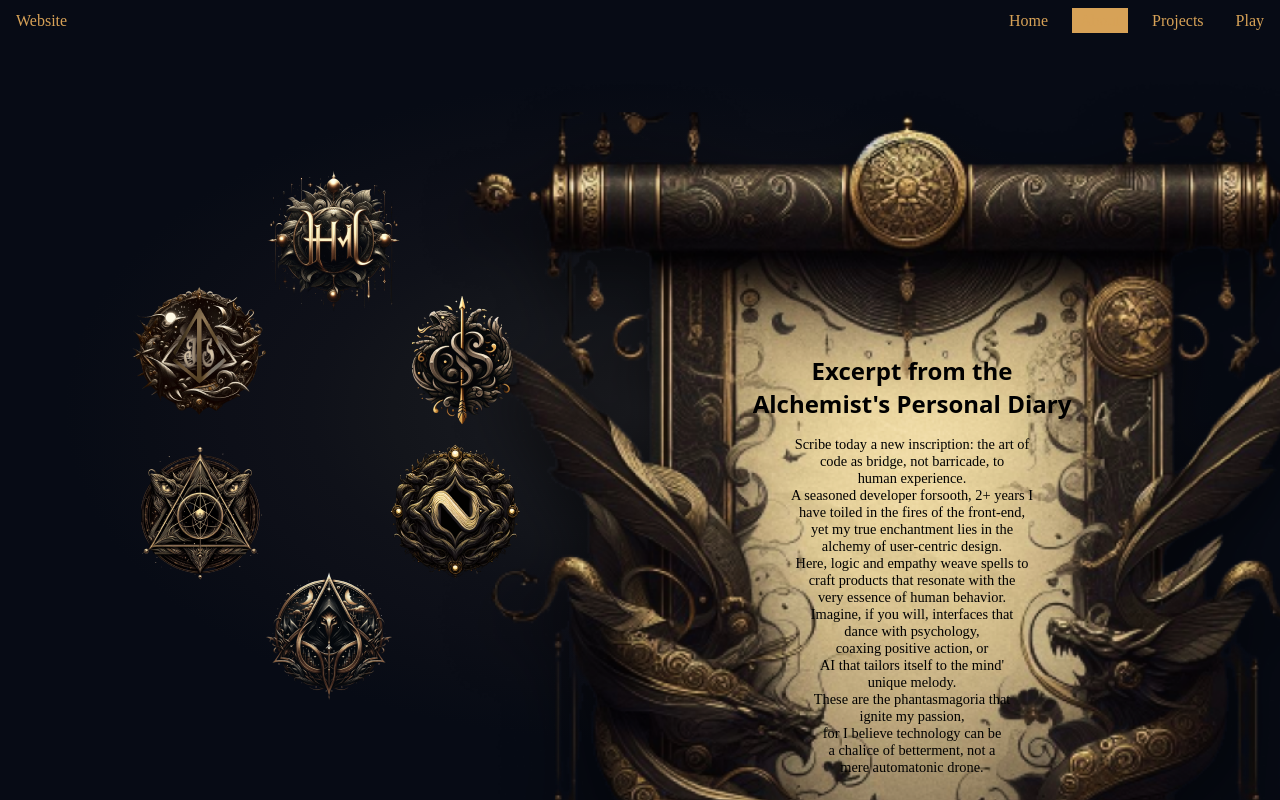
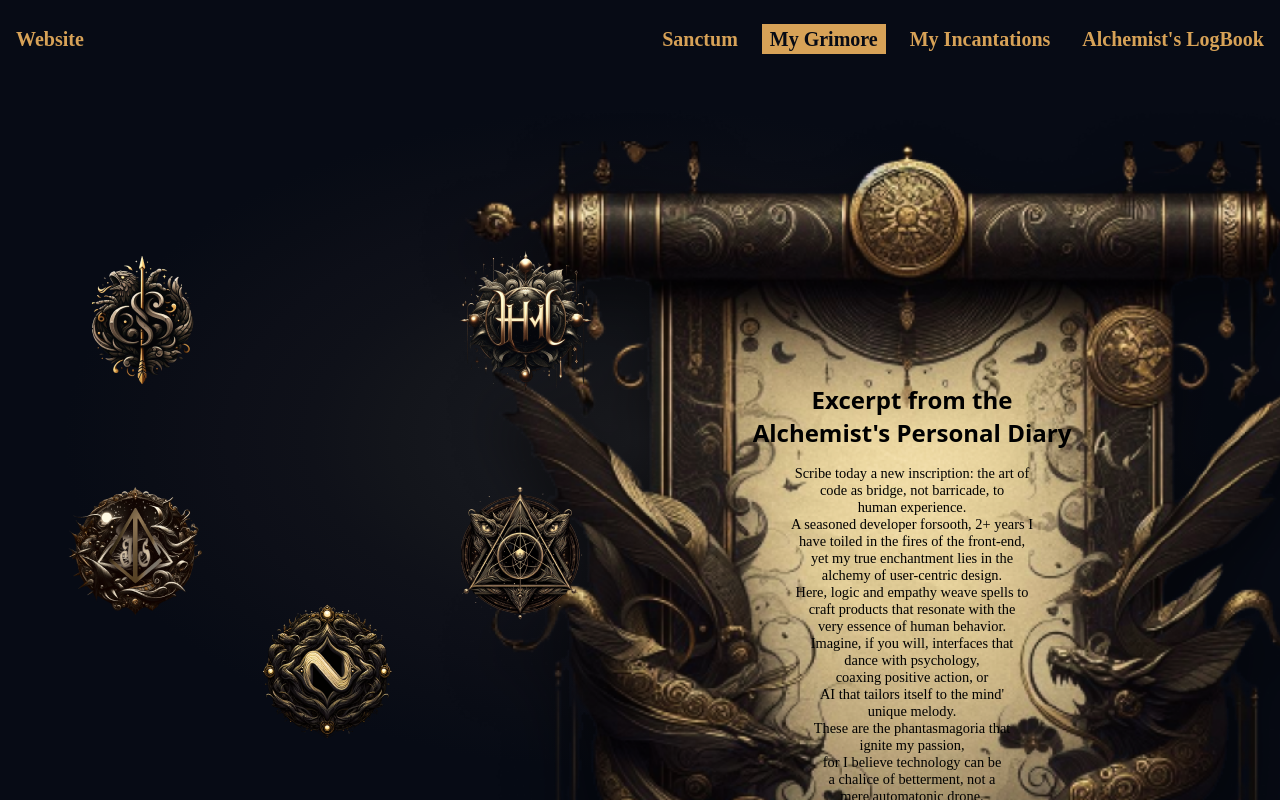
Before and after one commit to upsydedown/upsydedownportfolio, a React (Create React App) app: page /about in a window 1280 px wide. Shown: the top 800 px of the page. Built offline with nearby package versions, Linux system fonts and the light colour scheme.

Commit message:
About Page Update, Navbar Update

```diff
--- a/src/App.css
+++ b/src/App.css
@@ -1,9 +1,41 @@
 .NavigationPanel {
+    margin: 1rem 0.5rem 0.5rem 0rem;
     position: sticky;
     top: 0;
     display: flex;
     align-items: center;
     justify-content: center;
     flex-direction: column;
-    width: 100;
+    width: 100%;
+
 }
+
+.PagesPanel {
+    width: 100%;
+    margin: 0rem;
+    padding: 0rem;
+    flex-flow: column wrap;
+
+}
+
+::-webkit-scrollbar {
+    width: 1rem;
+    height: fit-content;
+}
+
+::-webkit-scrollbar-track {
+    background-color: transparent;
+}
+
+::-webkit-scrollbar-thumb {
+    background-clip: content-box;
+    background-color: #d7a257;
+    border-radius: 1rem;
+    border: 5px solid transparent;
+    -webkit-transition: all 0.5s ease-in-out;
+    transition: all 0.5s ease-in-out;
+}
+
+::-webkit-scrollbar-thumb:hover {
+    background-color: #111010;
+}
--- a/src/components/About.css
+++ b/src/components/About.css
@@ -2,8 +2,7 @@
     height: 92dvh;
     /* overflow: hidden; */
     /* margin-top: 2rem; */
-    background-image: radial-gradient(
-        ellipse,
+    background-image: radial-gradient(ellipse,
             #1d1e23,
             #1a1b20,
             #16181e,
@@ -15,8 +14,7 @@
             #070b15,
             #070b15,
             #070b15,
-        #070b15
-    ) !important;
+            #070b15) !important;
 }
 
 .flex {
@@ -43,7 +41,44 @@
     width: 100%;
 }
 
-.about__LeftContainer__TechStack > h3 {
+.Hex {
+    position: absolute;
+    left: 20%;
+}
+
+.Hex:nth-child(1) {
+    top: 15%;
+}
+
+.Hex:nth-child(6) {
+    top: 75%;
+}
+
+.Hex:nth-child(3),
+.Hex:nth-child(2) {
+    top: 30%;
+}
+
+.Hex:nth-child(4),
+.Hex:nth-child(5) {
+    top: 60%;
+}
+
+.Hex:nth-child(3),
+.Hex:nth-child(4) {
+    left: 5%;
+}
+
+.Hex:nth-child(2),
+.Hex:nth-child(5) {
+    left: 35%;
+}
+
+.about__LeftContainer__TechStack {
+    flex-flow: column wrap;
+}
+
+.about__LeftContainer__TechStack>h3 {
     position: relative;
     top: 15rem;
     margin-bottom: 1rem;
@@ -54,8 +89,6 @@
 .about__LeftContainer__TechStackList {
     position: relative;
     top: 15rem;
-    justify-content: center;
-    flex-direction: column wrap;
 }
 
 .about__RightContainer {
@@ -63,7 +96,7 @@
     flex-flow: column wrap;
 }
 
-.about__RightContainer > img {
+.about__RightContainer>img {
     height: 65rem;
 }
 
@@ -75,7 +108,7 @@
     background: none;
 }
 
-.about__RightContainer__ParagraphBody > h1 {
+.about__RightContainer__ParagraphBody>h1 {
     font-family: "Astloch", system-ui;
     font-weight: 700;
     font-style: normal;
@@ -84,38 +117,10 @@
     margin-bottom: 1rem;
 }
 
-.about__RightContainer__ParagraphBody > p {
+.about__RightContainer__ParagraphBody>p {
     font-family: "Macondo Swash Caps";
     font-weight: 400;
     font-style: normal;
     background-color: transparent;
     font-size: 0.9rem;
 }
-
-.Hex {
-    position: absolute;
-    left: 20%;
-}
-.Hex:nth-child(1) {
-    top: 20%;
-}
-.Hex:nth-child(6) {
-    top: 70%;
-}
-.Hex:nth-child(3),
-.Hex:nth-child(2) {
-    top: 35%;
-}
-.Hex:nth-child(4),
-.Hex:nth-child(5) {
-    top: 55%;
-}
-
-.Hex:nth-child(3),
-.Hex:nth-child(4) {
-    left: 10%;
-}
-.Hex:nth-child(2),
-.Hex:nth-child(5) {
-    left: 30%;
-}
--- a/src/components/About.js
+++ b/src/components/About.js
@@ -12,6 +12,10 @@ const About = () => {
         <div className="flex aboutBody">
           <div className="flex about__LeftContainer">
             <div className="about__LeftContainer__HexagonalGrid">
+              <div className="about__LeftContainer__HexagonalGridHeading">
+                <h3>Muggle's</h3>
+                <h1>TechStack</h1>
+              </div>
               <Icon style="Hex" heading="" image="./images/About/Hexagon/HTML_logo.png" />
               <Icon style="Hex" heading="" image="./images/About/Hexagon/CSS_logo.png" />
               <Icon style="Hex" heading="" image="./images/About/Hexagon/JavaScript_logo.png" />
@@ -19,7 +23,7 @@ const About = () => {
               <Icon style="Hex" heading="" image="./images/About/Hexagon/Next.js_logo.png" />
               <Icon style="Hex" heading="" image="./images/About/Hexagon/Redux_logo.png" />
             </div>
-            <div className="about__LeftContainer__TechStack">
+            <div className="flex about__LeftContainer__TechStack">
               <h3>Under the Alchemist's Toolbelt</h3>
               <div className="flex about__LeftContainer__TechStackList">
                 <Icon heading="FireBase" image="./images/About/Secondary/firebase.png" />
--- a/src/components/Navbar.css
+++ b/src/components/Navbar.css
@@ -16,30 +16,38 @@
     align-items: center;
     justify-content: flex-end;
     flex-direction: row;
+
 }
 
 .logo,
-.navMenu > li {
+.navMenu>li {
+
     list-style: none;
     margin: 0.75rem 0.5rem 0.75rem 0.5rem;
 }
 
-.logo > a,
-.navMenu > li > a {
+.logo>a,
+.navMenu>li>a {
+
     font-family: Lumos;
+    font-weight: 600;
+    font-size: 1.25rem;
     color: #d7a257;
     text-align: center;
     text-decoration: none;
     padding: 0.25rem 0.5rem 0.25rem 0.5rem;
     transition: all 0.15s ease-in-out;
 }
-.navMenu li a:not(.active):hover {
+
+.navMenu li a:not(.active):hover,
+.navMenu li a:not(.active):focus {
     border-bottom: 1px solid #d7a257;
-    color: #d7a257;
     background-color: transparent;
 }
+
 .active {
     background-color: #d7a257;
+    color: #070b15 !important;
 }
 
 @media (max-width: 480px) {
@@ -48,6 +56,7 @@
         align-items: center;
         justify-content: space-between;
     }
+
     .navMenu {
         position: absolute;
         top: 20%;
@@ -66,11 +75,14 @@
     @keyframes fadeInTop {
         from {
             opacity: 0;
-            transform: translateY(-100%); /* Move the menu off-screen initially */
+            transform: translateY(-100%);
+            /* Move the menu off-screen initially */
         }
+
         to {
             opacity: 1;
-            transform: translateY(0); /* Move the menu back to its original position */
+            transform: translateY(0);
+            /* Move the menu back to its original position */
         }
     }
 
@@ -79,6 +91,7 @@
             opacity: 1;
             transform: translateY(0);
         }
+
         to {
             opacity: 0;
             transform: translateY(-100%);
--- a/src/components/Navbar.js
+++ b/src/components/Navbar.js
@@ -40,10 +40,10 @@ const Navbar = () => {
             </div>
           </button>
           <nav className={`navMenu ${isOpen ? "active" : "inactive"}`}>
-            <CustomLink to="/" content="Home" />
-            <CustomLink to="/about" content="About" />
-            <CustomLink to="/projects" content="Projects" />
-            <CustomLink to="/play" content="Play" />
+            <CustomLink to="/" content="Sanctum" />
+            <CustomLink to="/about" content="My Grimore" />
+            <CustomLink to="/projects" content="My Incantations" />
+            <CustomLink to="/play" content="Alchemist's LogBook" />
           </nav>
         </div>
       </section>
```
Lines whose indentation alone changed are shown as unchanged.
